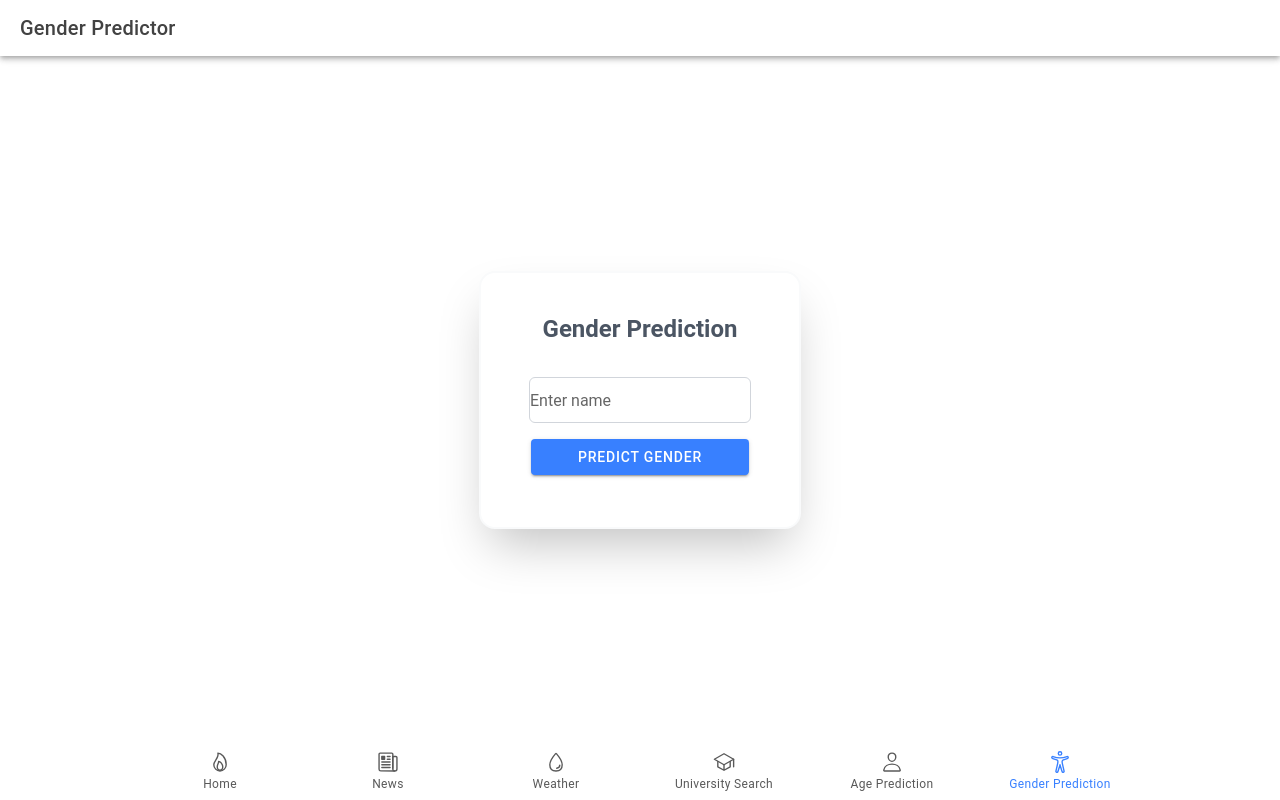
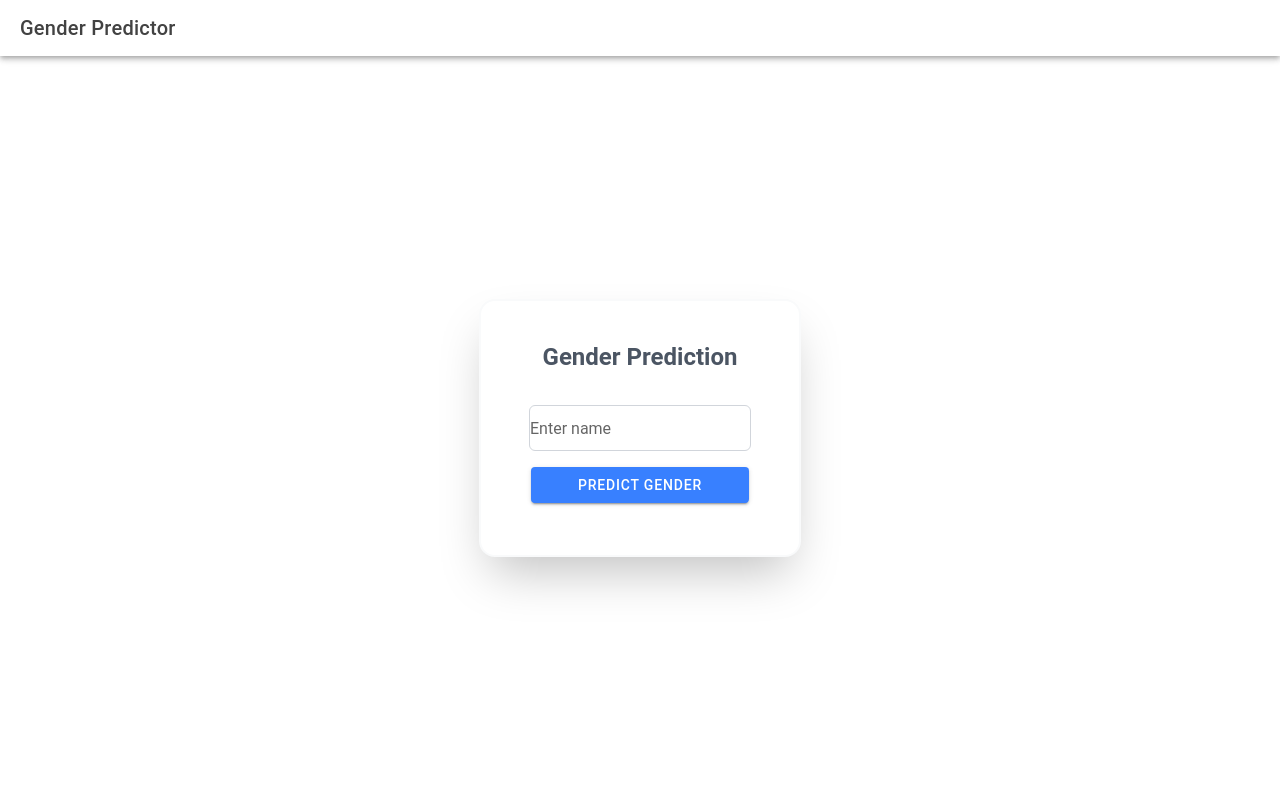
Before and after one commit to Daniels-not/ionic_react_app, a React (Vite) app: page /tabs/GenderPredictor in a window 1280 px wide. Built offline with nearby package versions, Linux system fonts and the light colour scheme.

Commit message:
navbar change it for a side bar 😭

```diff
--- a/src/App.tsx
+++ b/src/App.tsx
@@ -1,7 +1,9 @@
-import { Redirect, Route } from 'react-router-dom';
+import React from 'react';
 import { IonApp, IonRouterOutlet, setupIonicReact } from '@ionic/react';
 import { IonReactRouter } from '@ionic/react-router';
+import { Redirect, Route } from 'react-router-dom';
 import Home from './pages/Home';
+import Tabs from './components/Tabs';
 
 /* Core CSS required for Ionic components to work properly */
 import '@ionic/react/css/core.css';
@@ -21,15 +23,26 @@ import '@ionic/react/css/display.css';
 
 /* Theme variables */
 import './theme/variables.css';
-import Tabs from './components/Tabs';
+import AgePrediction from './pages/AgePrediction';
+import GenderPrediction from './pages/GenderPrediction';
+import NewsView from './pages/NewsView';
+import UniversitySearch from './pages/UniversitySearch';
+import WeatherForecast from './pages/WeatherForecast';
 
 setupIonicReact();
 
 const App: React.FC = () => (
   <IonApp>
     <IonReactRouter>
-      <IonRouterOutlet>
-        <Tabs />
+      <Tabs />
+      <IonRouterOutlet id="main-content">
+        <Route path="/" component={Home} exact={true} />
+        <Route path="/tabs/News" component={NewsView} exact={true} />
+        <Route path="/tabs/Weather" component={WeatherForecast} exact={true} />
+        <Route path="/tabs/UniversitySearch" component={UniversitySearch} exact={true} />
+        <Route path="/tabs/AgePrediction" component={AgePrediction} exact={true} />
+        <Route path="/tabs/GenderPredictor" component={GenderPrediction} exact={true} />
+        <Redirect exact from="/tabs" to="/" />
       </IonRouterOutlet>
     </IonReactRouter>
   </IonApp>
--- a/src/components/Tabs.tsx
+++ b/src/components/Tabs.tsx
@@ -1,55 +1,73 @@
 import React from 'react';
-import { IonTabs, IonTabBar, IonTabButton, IonIcon, IonLabel, IonRouterOutlet } from '@ionic/react';
-import { flameOutline, newspaperOutline, waterOutline, schoolOutline, personOutline, accessibilityOutline} from 'ionicons/icons';
-import { Route, Redirect } from 'react-router-dom';
+import { IonButtons, IonContent, IonHeader, IonMenu, IonMenuButton, IonPage, IonTitle, IonToolbar, IonRouterLink, IonIcon, IonLabel } from '@ionic/react';
+import { flameOutline, newspaperOutline, waterOutline, schoolOutline, personOutline, accessibilityOutline, menuOutline } from 'ionicons/icons';
 import Home from '../pages/Home';
-import NewsView from '../pages/NewsView';
-import WeatherForecast from '../pages/WeatherForecast';
-import UniversitySearch from '../pages/UniversitySearch';
-import AgePrediction from '../pages/AgePrediction';
-import GenderPrediction from '../pages/GenderPrediction';
 
-const Tabs: React.FC = () => (
-  <IonTabs>
-    <IonRouterOutlet>
-      {/* Define your routes for each tab */}
-      <Route path="/tabs/Home" component={Home} exact={true} />
-      <Route path="/tabs/News" component={NewsView} exact={true} />
-      <Route path="/tabs/Weather" component={WeatherForecast} exact={true} />
-      <Route path="/tabs/UniversitySearch" component={UniversitySearch} exact={true} />
-      <Route path="/tabs/AgePrediction" component={AgePrediction} exact={true} />
-      <Route path="/tabs/GenderPredictor" component={GenderPrediction} exact={true} />
-      <Redirect exact from="/tabs" to="/tabs/Home" />
-    </IonRouterOutlet>
+function Tabs() {
+  return (
+    <>
+      {/* Sidebar */}
+      <IonMenu contentId="main-content" type="overlay">
+        <IonHeader>
+          <IonToolbar>
+            <IonTitle>Menu Content</IonTitle>
+          </IonToolbar>
+        </IonHeader>
+        <IonContent>
+          <ul className="ion-padding">
+            <li className="ion-margin-bottom">
+              <IonRouterLink routerLink="/" routerDirection="none" className="ion-link flex items-center space-x-2 text-sm">
+                <IonIcon icon={flameOutline} className="text-3xl" />
+                <IonLabel className="text-base">Home</IonLabel>
+              </IonRouterLink>
+            </li>
+            <li className="ion-margin-bottom">
+              <IonRouterLink routerLink="/tabs/News" routerDirection="none" className="ion-link flex items-center space-x-2 text-sm">
+                <IonIcon icon={newspaperOutline} className="text-3xl" />
+                <IonLabel className="text-base">News</IonLabel>
+              </IonRouterLink>
+            </li>
+            <li className="ion-margin-bottom">
+              <IonRouterLink routerLink="/tabs/Weather" routerDirection="none" className="ion-link flex items-center space-x-2 text-sm">
+                <IonIcon icon={waterOutline} className="text-3xl" />
+                <IonLabel className="text-base">Weather</IonLabel>
+              </IonRouterLink>
+            </li>
+            <li className="ion-margin-bottom">
+              <IonRouterLink routerLink="/tabs/UniversitySearch" routerDirection="none" className="ion-link flex items-center space-x-2 text-sm">
+                <IonIcon icon={schoolOutline} className="text-3xl" />
+                <IonLabel className="text-base">University Search</IonLabel>
+              </IonRouterLink>
+            </li>
+            <li className="ion-margin-bottom">
+              <IonRouterLink routerLink="/tabs/AgePrediction" routerDirection="none" className="ion-link flex items-center space-x-2 text-sm">
+                <IonIcon icon={personOutline} className="text-3xl" />
+                <IonLabel className="text-base">Age Prediction</IonLabel>
+              </IonRouterLink>
+            </li>
+            <li className="ion-margin-bottom">
+              <IonRouterLink routerLink="/tabs/GenderPredictor" routerDirection="none" className="ion-link flex items-center space-x-2 text-sm">
+                <IonIcon icon={accessibilityOutline} className="text-3xl" />
+                <IonLabel className="text-base">Gender Prediction</IonLabel>
+              </IonRouterLink>
+            </li>
+          </ul>
+        </IonContent>
+      </IonMenu>
 
-    <IonTabBar slot="bottom" className="rounded">
-      {/* Define each tab button */}
-      <IonTabButton tab="Home" href="/tabs/Home">
-        <IonIcon icon={flameOutline} />
-        <IonLabel>Home</IonLabel>
-      </IonTabButton>
-      <IonTabButton tab="News" href="/tabs/News">
-        <IonIcon icon={newspaperOutline} />
-        <IonLabel>News</IonLabel>
-      </IonTabButton>
-      <IonTabButton tab="Weather" href="/tabs/Weather">
-        <IonIcon icon={waterOutline} />
-        <IonLabel>Weather</IonLabel>
-      </IonTabButton>
-      <IonTabButton tab="UniversitySearch" href="/tabs/UniversitySearch">
-        <IonIcon icon={schoolOutline}/>
-        <IonLabel>University Search</IonLabel>
-      </IonTabButton>
-      <IonTabButton tab="AgePrediction" href="/tabs/AgePrediction">
-        <IonIcon icon={personOutline}/>
-        <IonLabel>Age Prediction</IonLabel>
-      </IonTabButton>
-      <IonTabButton tab="GenderPredictor" href="/tabs/GenderPredictor">
-        <IonIcon icon={accessibilityOutline}/>
-        <IonLabel>Gender Prediction</IonLabel>
-      </IonTabButton>
-    </IonTabBar>
-  </IonTabs>
-);
+      {/* Main content */}
+      <IonPage id="main-content">
+        <IonHeader>
+          <IonToolbar>
+            <IonButtons slot="start">
+              <IonMenuButton autoHide={false} />
+            </IonButtons>
+            <IonTitle>Main</IonTitle>
+          </IonToolbar>
+        </IonHeader>
+      </IonPage>
+    </>
+  );
+}
 
 export default Tabs;
```
Also changed, not shown: src/data/TabsData.ts (deleted, +0 -16 lines).
